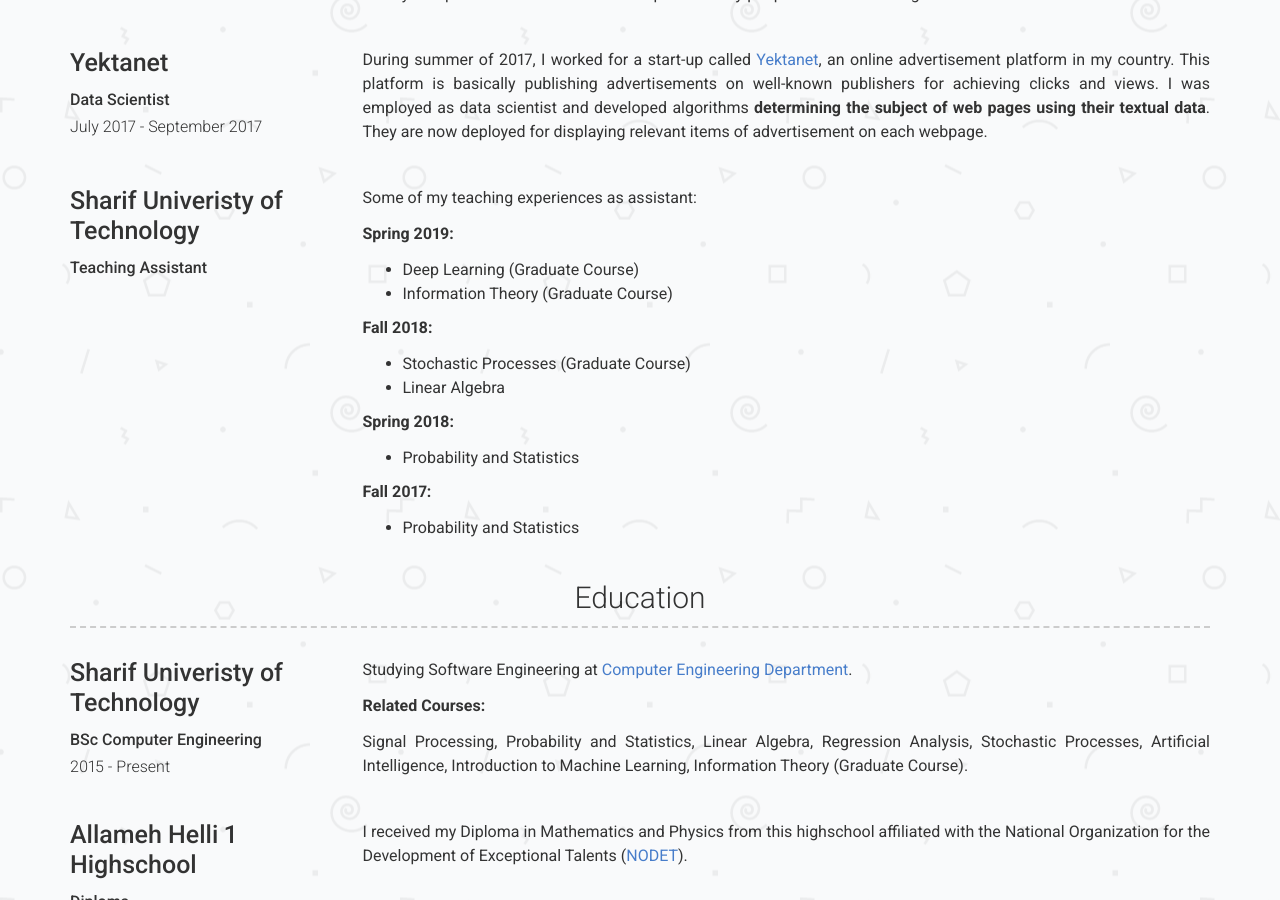
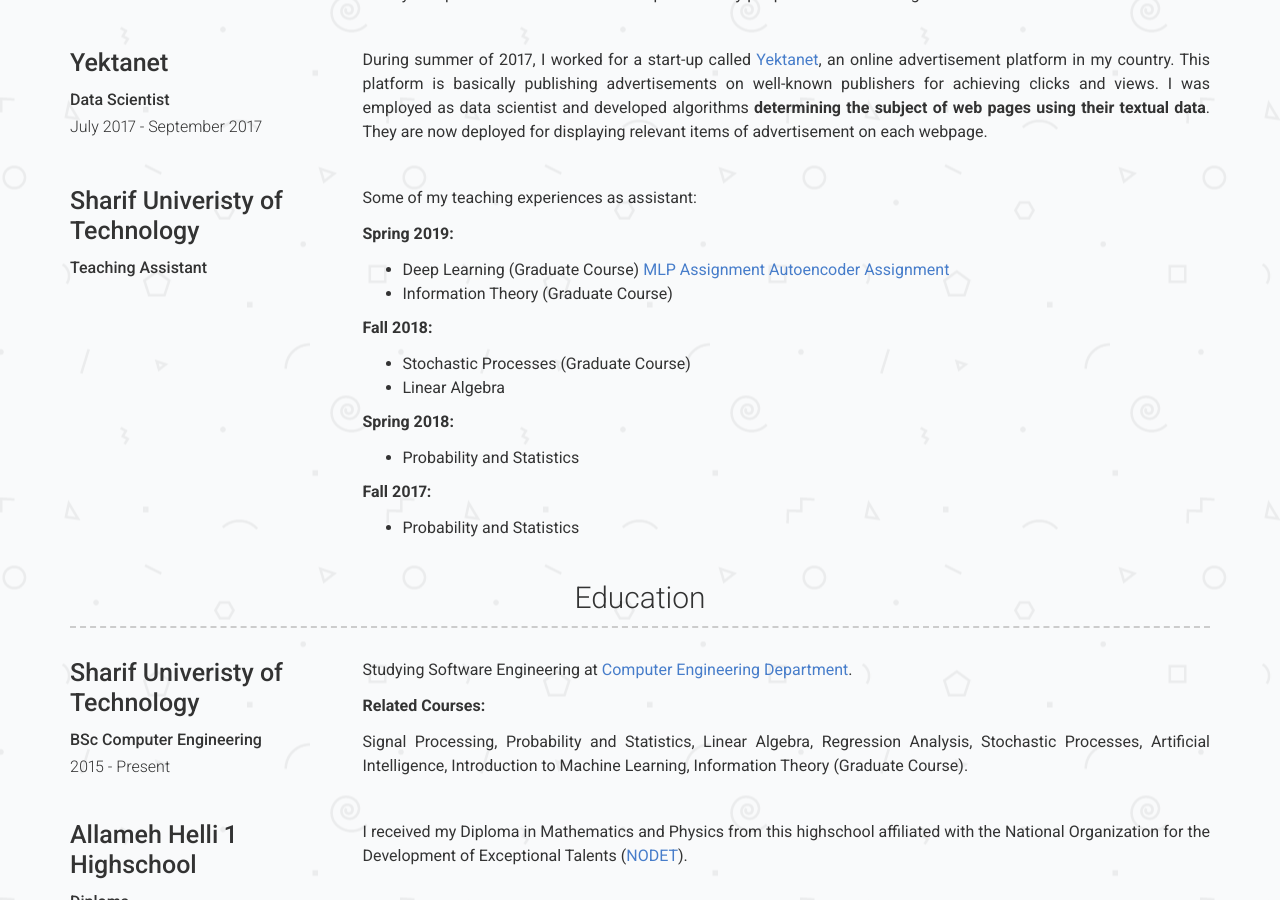
Before and after one commit to shekshaa/shekshaa.github.io, a Jekyll site: the page built from index.md, in a window 1280 px wide and 900 px high, scrolled down 2251 px. Built offline with Jekyll 4.4.1, drawn with Linux system fonts in a browser that asks for light colours; a style sheet for code colours, icons or effects is not loaded.

Commit message:
Update experience.yml

```diff
--- a/_data/experience.yml
+++ b/_data/experience.yml
@@ -66,7 +66,7 @@
     Some of my teaching experiences as assistant:
 
     **Spring 2019:**
-    + Deep Learning (Graduate Course)
+    + Deep Learning (Graduate Course) [MLP Assignment](https://github.com/shekshaa/MLP) [Autoencoder Assignment](https://github.com/shekshaa/Autoencoder)
     + Information Theory (Graduate Course)
 
     **Fall 2018:**
```
